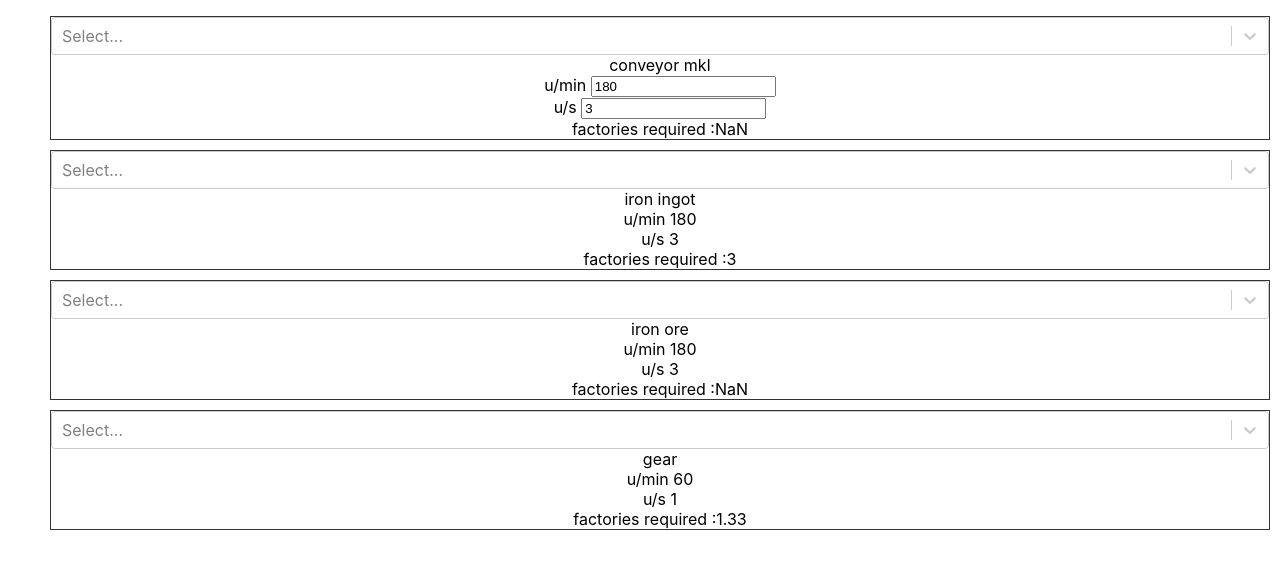
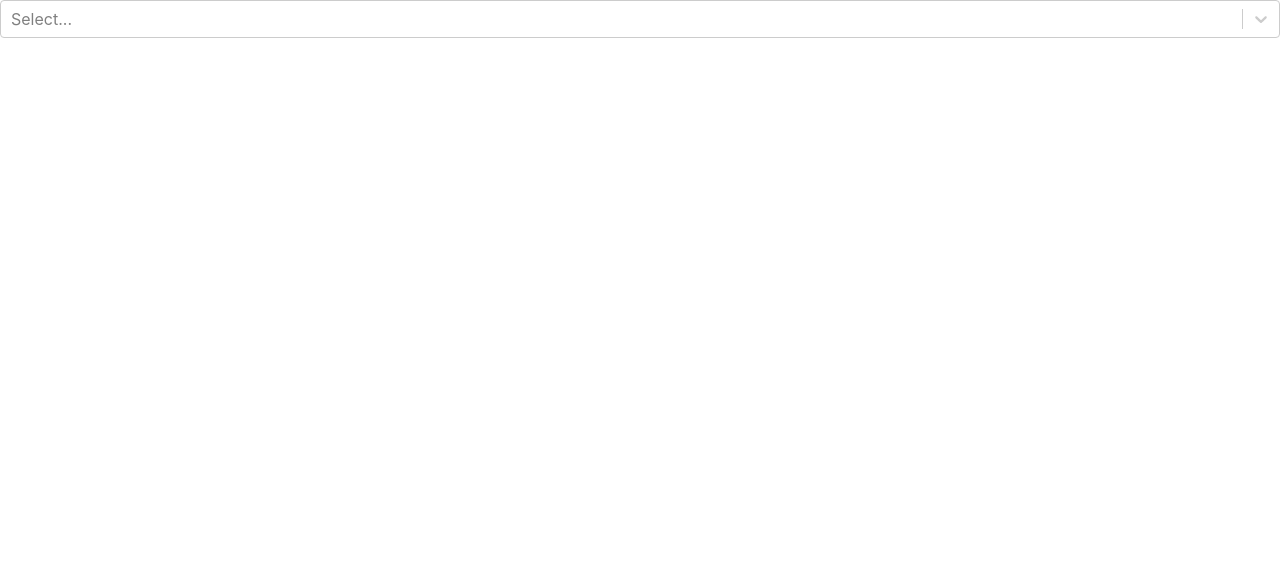
Before and after one commit to Enzuo/dspmath, a React (Create React App) app: page / in a window 1280 px wide. Shown: the top 568 px of the page. Built offline with nearby package versions, Linux system fonts and the light colour scheme.

Commit message:
Create Main component for logic

```diff
--- a/src/App.js
+++ b/src/App.js
@@ -1,11 +1,10 @@
-import logo from './logo.svg';
 import './App.css';
-import ProductionChain from './components/ProductionChain'
+import Main from './components/Main'
 
 function App() {
   return (
     <div className="App">
-      <ProductionChain ></ProductionChain>
+      <Main ></Main>
     </div>
   );
 }
--- a/src/components/ItemSelect.js
+++ b/src/components/ItemSelect.js
@@ -1,9 +1,9 @@
-import {Component} from 'react'
+import React from 'react'
+import Select from 'react-select'
 
 
 
-export default class itemSelect extends Component {
-
+export default class itemSelect extends React.Component {
   constructor(props){
     super(props)
 
@@ -14,4 +14,16 @@ export default class itemSelect extends Component {
 
   }
 
+  render() {
+    var items = this.props.items
+
+    var selectOptions = items.map(function(a) {
+      return { value : a.name, label : a.name}
+    })
+
+    return (
+      <Select options={selectOptions} onChange={this.handleSelectChange}/>
+    )
+  }
+
 }
--- /dev/null
+++ b/src/components/Main.js
@@ -0,0 +1,25 @@
+import itemSelect from "./ItemSelect"
+import React from 'react'
+import ItemSelect from './ItemSelect.js'
+
+const ITEMS = require('../data/items.json')
+
+
+
+export default class Main extends React.Component {
+  constructor(props){
+    super(props)
+
+    this.state = {
+      items : ITEMS
+    }
+  }
+
+  render(){
+    return (
+      <div>
+        <ItemSelect items={this.state.items}></ItemSelect>
+      </div>
+    )
+  }
+}
--- /dev/null
+++ b/src/data/items.json
@@ -0,0 +1,10 @@
+[
+  {
+    "name": "iron ore",
+    "type" : "ore"
+  },
+  {
+    "name": "magnet",
+    "type": "component"
+  }
+]
```
Also changed, not shown: src/logo.svg (deleted).
